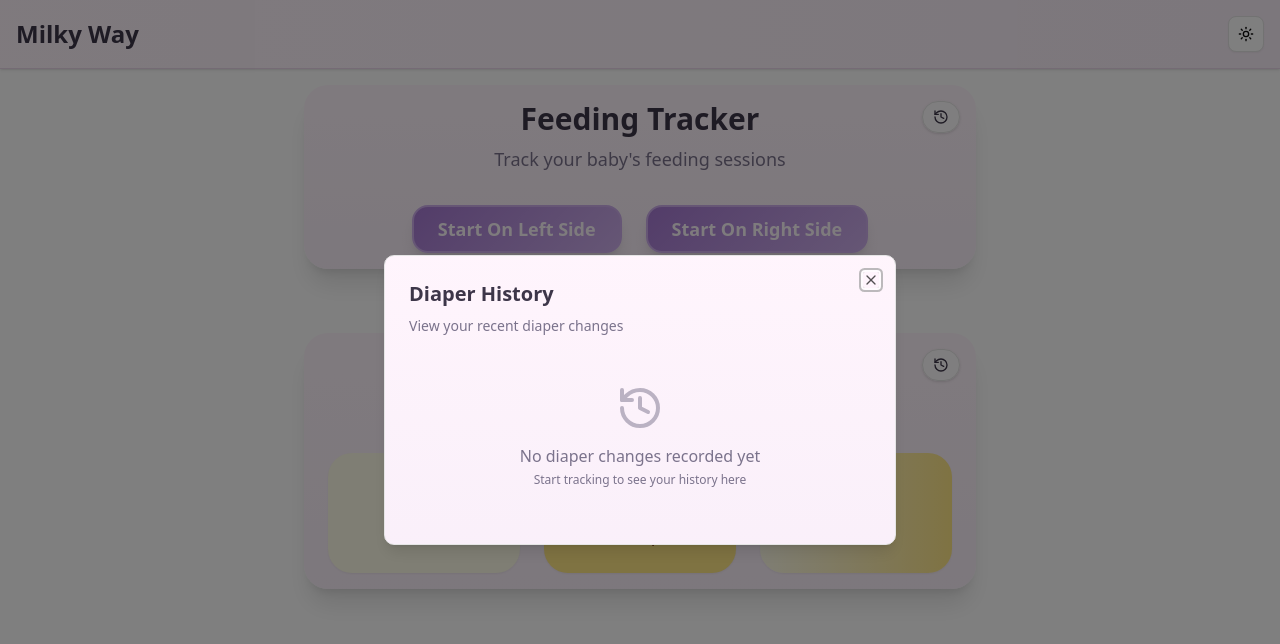
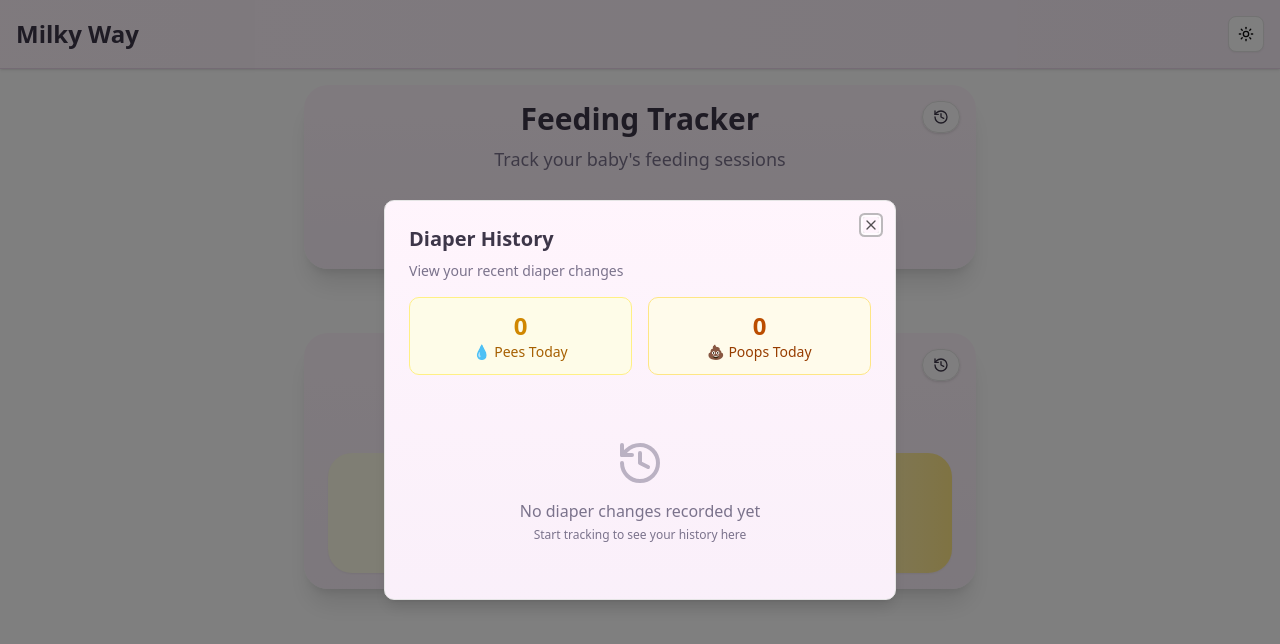
Before and after one commit to TayfunTurgut/milky_way, a Next.js app: page / in a window 1280 px wide. Both pictures are taken after a click on the button 941 px from the left and 365 px from the top of the page. Shown: the top 644 px of the page. Built offline with nearby package versions, Linux system fonts and the light colour scheme.

Commit message:
Add DiaperStats component to display today's diaper counts

```diff
--- a/src/components/diaper/diaper-history.tsx
+++ b/src/components/diaper/diaper-history.tsx
@@ -10,6 +10,7 @@ import { History, Droplets, Zap, Baby } from 'lucide-react';
 import { Button } from '@/components/ui/button';
 import { useTrackingStore } from '@/store';
 import { ClearButton } from '@/components/clear-button';
+import { DiaperStats } from '@/components/diaper/diaper-stats';
 
 export function DiaperHistory() {
   const { diapers } = useTrackingStore();
@@ -58,6 +59,7 @@ export function DiaperHistory() {
             View your recent diaper changes
           </DialogDescription>
         </DialogHeader>
+        <DiaperStats />
         <div className='max-h-96 overflow-y-auto'>
           {diapers.length ? (
             <div className='space-y-3'>
--- /dev/null
+++ b/src/components/diaper/diaper-stats.tsx
@@ -0,0 +1,43 @@
+'use client';
+
+import { useTrackingStore } from '@/store';
+
+export function DiaperStats() {
+  const { diapers } = useTrackingStore();
+
+  // Calculate today's stats
+  const today = new Date();
+  today.setHours(0, 0, 0, 0);
+
+  const todaysDiapers = diapers.filter(diaper => {
+    const diaperDate = new Date(diaper.timestamp);
+    diaperDate.setHours(0, 0, 0, 0);
+    return diaperDate.getTime() === today.getTime();
+  });
+
+  const peeCount = todaysDiapers.filter(d => d.type === 'pee' || d.type === 'both').length;
+  const poopCount = todaysDiapers.filter(d => d.type === 'poop' || d.type === 'both').length;
+
+  return (
+    <div className='grid grid-cols-2 gap-4 mb-4'>
+      <div className='bg-yellow-50 dark:bg-yellow-900/20 rounded-lg p-3 text-center border border-yellow-200 dark:border-yellow-800'>
+        <div className='text-2xl font-bold text-yellow-600 dark:text-yellow-400'>
+          {peeCount}
+        </div>
+        <div className='text-sm text-yellow-700 dark:text-yellow-300 flex items-center justify-center gap-1'>
+          <span>💧</span>
+          <span>Pees Today</span>
+        </div>
+      </div>
+      <div className='bg-amber-50 dark:bg-amber-900/20 rounded-lg p-3 text-center border border-amber-200 dark:border-amber-800'>
+        <div className='text-2xl font-bold text-amber-700 dark:text-amber-400'>
+          {poopCount}
+        </div>
+        <div className='text-sm text-amber-800 dark:text-amber-300 flex items-center justify-center gap-1'>
+          <span>💩</span>
+          <span>Poops Today</span>
+        </div>
+      </div>
+    </div>
+  );
+}
```
